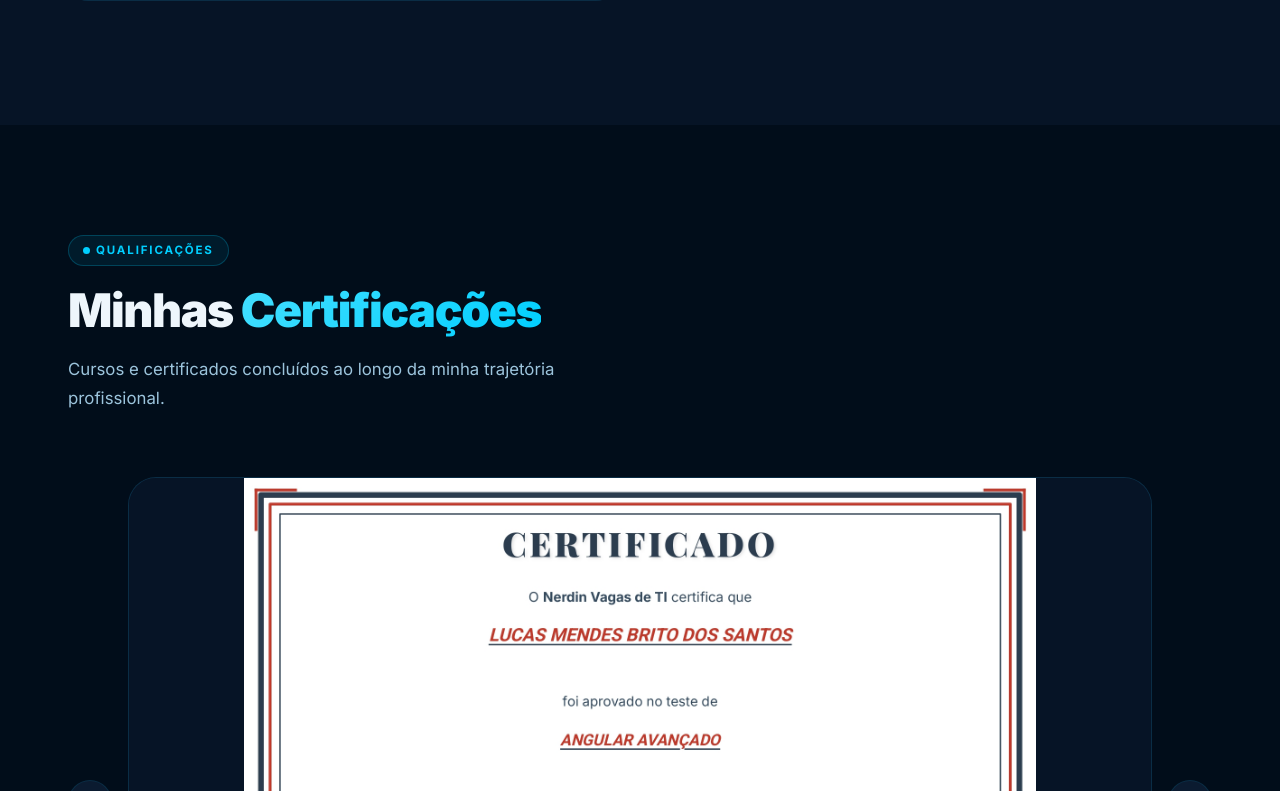
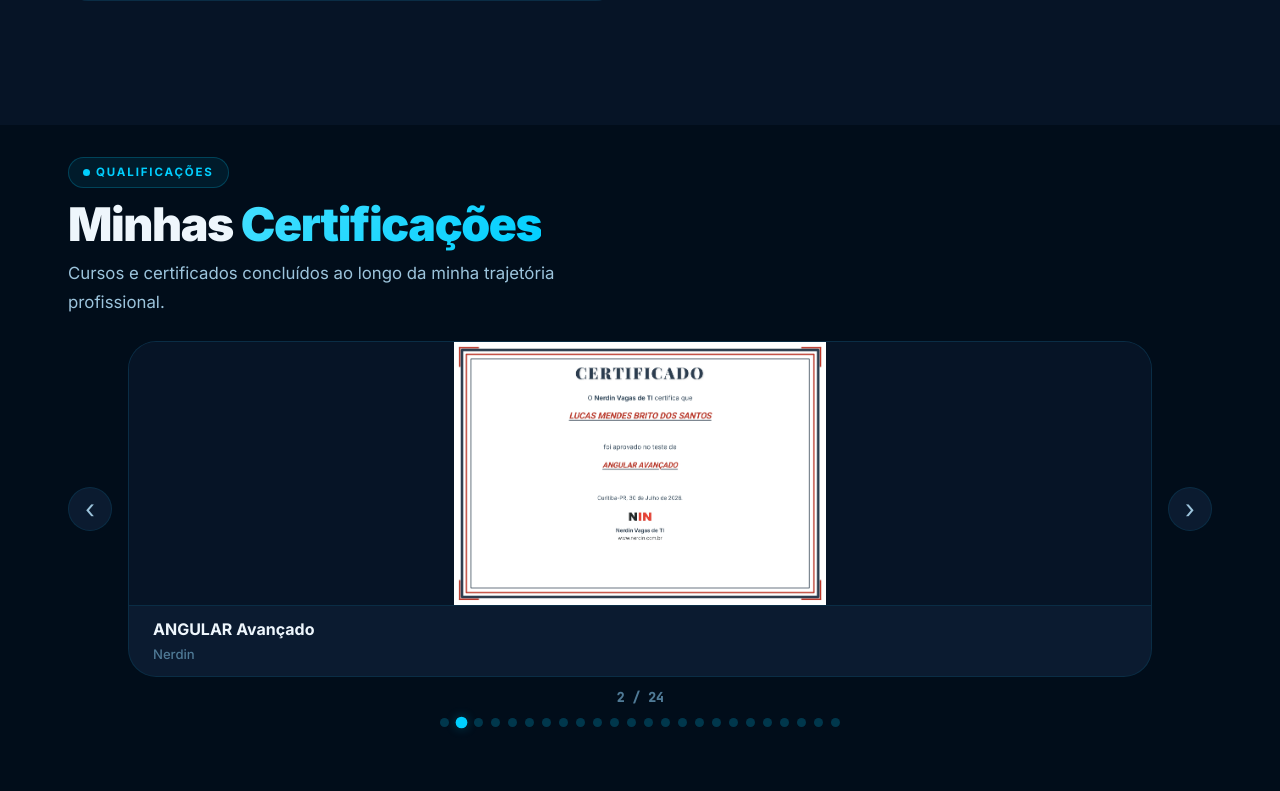
Before and after one commit to LucasMendesBSantos/Curriculo-Online-Tech----Quim, a React (Vite) app: page / in a window 1280 px wide. Shown: the part 4489-5280 px from the top of the page. Built offline with nearby package versions, Linux system fonts and the light colour scheme.

Commit message:
Ajustando o tamanho do carrossel

```diff
--- a/src/components/sections/Certifications.jsx
+++ b/src/components/sections/Certifications.jsx
@@ -38,6 +38,7 @@
     <section className={`section ${styles.certSection}`} id="certifications">
       <div className="container">
         <SectionHeader
+          compact
           tag="Qualificações"
           title="Minhas"
           titleAccent="Certificações"
--- a/src/components/sections/Certifications.module.css
+++ b/src/components/sections/Certifications.module.css
@@ -1,4 +1,7 @@
-.certSection {}
+.certSection {
+  padding-top: 32px;
+  padding-bottom: 40px;
+}
 
 /* Carrossel */
 .carousel {
@@ -14,10 +17,14 @@
   border-radius: var(--r-2xl);
   background: var(--bg-card);
   border: 1px solid var(--border-1);
+  height: min(42vh, 400px);
+  display: flex;
 }
 
 .slide {
   margin: 0;
+  width: 100%;
+  height: 100%;
   display: flex;
   flex-direction: column;
 }
@@ -25,16 +32,18 @@
 .image {
   display: block;
   width: 100%;
-  max-height: 560px;
+  flex: 1 1 auto;
+  min-height: 0;
   object-fit: contain;
   background: var(--bg-1);
 }
 
 .caption {
+  flex: 0 0 auto;
   display: flex;
   flex-direction: column;
-  gap: 4px;
-  padding: 18px 24px;
+  gap: 2px;
+  padding: 10px 24px;
   border-top: 1px solid var(--border-1);
 }
 
@@ -77,7 +86,7 @@
 /* Contador */
 .counter {
   text-align: center;
-  margin-top: 16px;
+  margin-top: 10px;
   font-size: 0.82rem;
   font-weight: 600;
   font-family: var(--font-mono);
@@ -90,7 +99,7 @@
   justify-content: center;
   flex-wrap: wrap;
   gap: 8px;
-  margin-top: 16px;
+  margin-top: 10px;
 }
 
 .dot {
@@ -111,8 +120,9 @@
 }
 
 @media (max-width: 640px) {
+  .certSection { padding-top: 48px; padding-bottom: 48px; }
   .carousel { gap: 8px; }
   .navBtn { width: 36px; height: 36px; font-size: 1.3rem; }
-  .image { max-height: 380px; }
-  .caption { padding: 14px 16px; }
+  .viewport { height: min(50vh, 380px); }
+  .caption { padding: 10px 16px; }
 }
--- a/src/components/ui/SectionHeader.jsx
+++ b/src/components/ui/SectionHeader.jsx
@@ -1,10 +1,10 @@
 import ScrollReveal from './ScrollReveal';
 import styles from './SectionHeader.module.css';
 
-export default function SectionHeader({ tag, title, titleAccent, subtitle }) {
+export default function SectionHeader({ tag, title, titleAccent, subtitle, compact = false }) {
   return (
     <ScrollReveal>
-      <div className={styles.header}>
+      <div className={`${styles.header} ${compact ? styles.headerCompact : ''}`}>
         {tag && <span className={styles.tag}>{tag}</span>}
         <h2 className={styles.title}>
           {title}{' '}
--- a/src/components/ui/SectionHeader.module.css
+++ b/src/components/ui/SectionHeader.module.css
@@ -1,6 +1,12 @@
 .header {
   margin-bottom: 64px;
 }
+
+.headerCompact {
+  margin-bottom: 24px;
+}
+.headerCompact .tag { margin-bottom: 10px; }
+.headerCompact .title { margin-bottom: 8px; }
 
 .tag {
   display: inline-flex;
```
